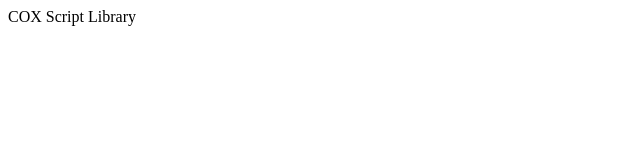
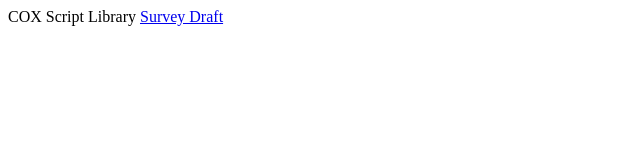
Before and after one commit to cox-CoDe/scriptLibrary, a plain HTML site: page index.html in a window 1280 px wide. Shown: the whole page, without its empty margins (0-640 px from the left). Drawn offline with Linux system fonts and the light colour scheme.

Commit message:
Update index.html

```diff
--- a/index.html
+++ b/index.html
@@ -1 +1,3 @@
 COX Script Library
+
+<a href="http://goo.gl/forms/olB00SPKp4kY3Ymf1">Survey Draft</a>
```
